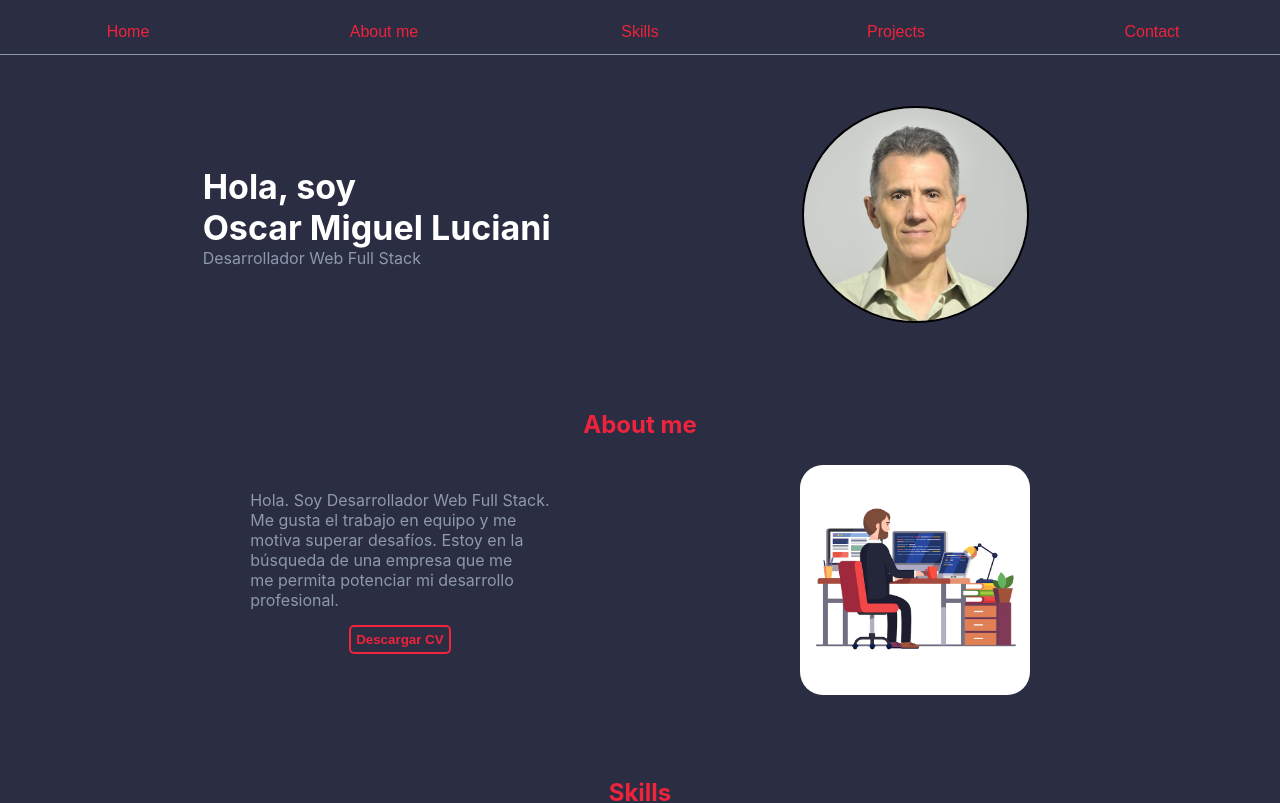
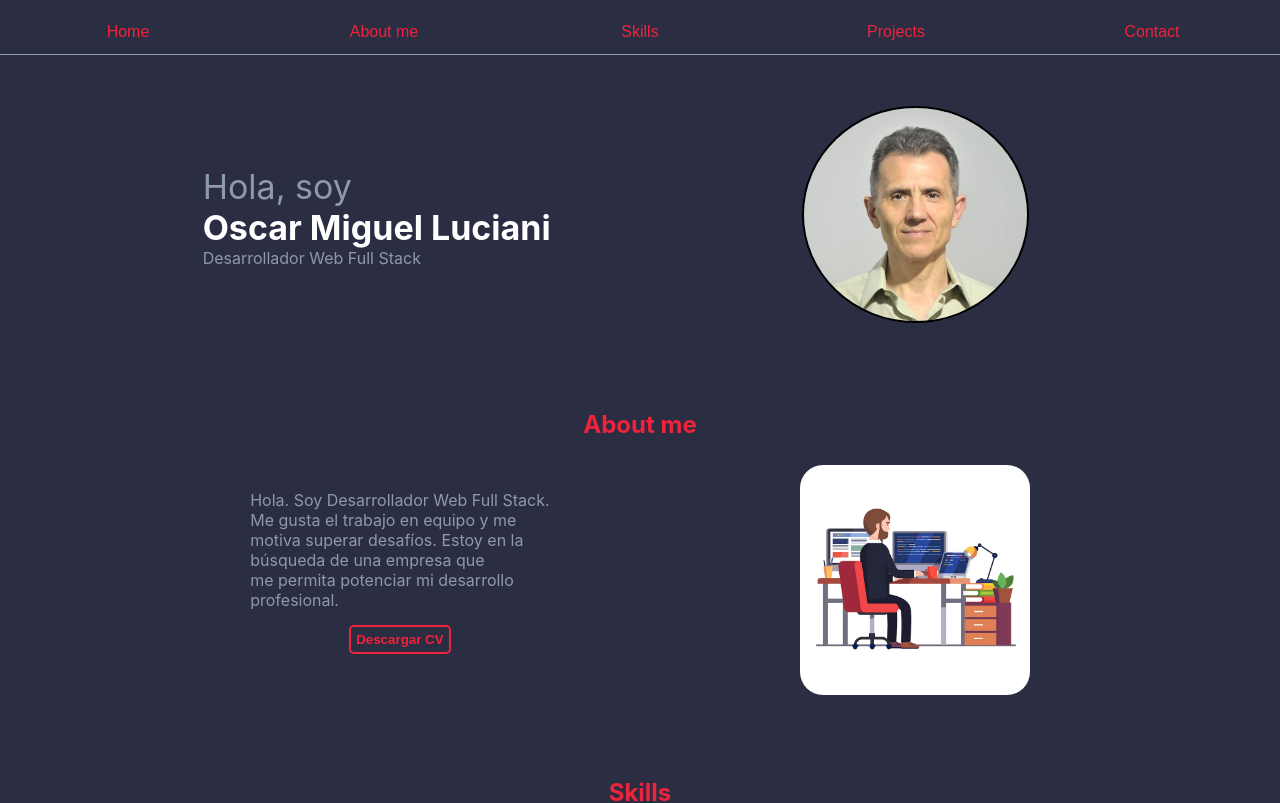
Before and after one commit to OLuciani/portfolio-react-js, a React (Create React App) app: page / in a window 1280 px wide. Shown: the top 803 px of the page. Built offline with nearby package versions, Linux system fonts and the light colour scheme.

Commit message:
Retoques en AboutMe.js, en Inicio.js, en Navbar.js y arreglo del link de linkedin en Contact.js

```diff
--- a/src/components/AboutMe.js
+++ b/src/components/AboutMe.js
@@ -13,7 +13,7 @@ function AboutMe() {
               Hola. Soy Desarrollador Web Full Stack.<br />
               Me gusta el trabajo en equipo y me<br />
               motiva superar desafíos. Estoy en la<br />
-              búsqueda de una empresa que me<br />
+              búsqueda de una empresa que <br />
               me permita potenciar mi desarrollo<br />
               profesional.
             </p>
--- a/src/components/Contact.js
+++ b/src/components/Contact.js
@@ -27,7 +27,7 @@ function Contact() {
 
             <div className='item-contact'>
               <p className="p-hipervinc">
-                <a className="p-contact p-hipervinc" href="https:/linkedin.com/in/oscarluciani" target="_blank ">Linkedin:
+                <a className="p-contact p-hipervinc" href="https://wwww.linkedin.com/in/oscarluciani" target="_blank ">Linkedin:
                   <i className="fa-brands fa-linkedin-in icon-hiperv" />
                 </a>
               </p>
--- a/src/components/Inicio.js
+++ b/src/components/Inicio.js
@@ -7,8 +7,8 @@ function Inicio() {
    <>
       <div id="home" className='caja-inicio'>
         <div>
-          <p className='nombre-inicio'>Hola, soy <br />Oscar Miguel Luciani</p>
-
+          <p className='hola'>Hola, soy </p>
+          <p className='nombre-inicio'>Oscar Miguel Luciani</p>
           <p className='p-profesion-inicio'>Desarrollador Web Full Stack</p>
         </div>
 
--- a/src/components/Navbar.js
+++ b/src/components/Navbar.js
@@ -7,6 +7,8 @@ function Navbar() {
     <>
       <div className='div-navbar'>
         <nav className="navbar">
+          <p className='abreviatura-nombre'>OL</p>
+
           <div className="button-header">
             <ComponentNavbar titulo={"Home"} id={"#home"} />
           </div>
--- a/src/components/inicio.css
+++ b/src/components/inicio.css
@@ -2,11 +2,16 @@
     color: white;
     font-size: 24px;
     font-weight: bold;
-    padding-top: 5%;
  }
 
 .p-profesion-inicio {
     color:#8D99AE;
+}
+
+.hola {
+    color:#8D99AE;
+    font-size: 24px;
+    padding-top: 5%;
 }
 
 .caja-inicio {
@@ -32,10 +37,6 @@
         padding: 12% 0% 2% 0%;
     }
 
-    .nombre-inicio {
-        padding-top: 5%;
-    }
-
     .photo {
         width: 60%;
       }
@@ -49,7 +50,11 @@
     }
     .nombre-inicio {
         font-size: 34px;
-        font-weight: bold;
+        font-weight: 700;
+     }
+
+     .hola {
+        font-size: 34px;
      }
 }
 
--- a/src/components/navBar.css
+++ b/src/components/navBar.css
@@ -1,6 +1,11 @@
   .icono-burger {
     color: #EF233C;
     margin-left: 75%;
+  }
+
+  .abreviatura-nombre {
+    color: #EF233C;
+    font-weight: 700;
   }
 
   .div-navbar {
@@ -31,4 +36,8 @@
     .button-header {
       display: block;
     }
+
+    .abreviatura-nombre {
+      display: none;
+    }
   }
```
